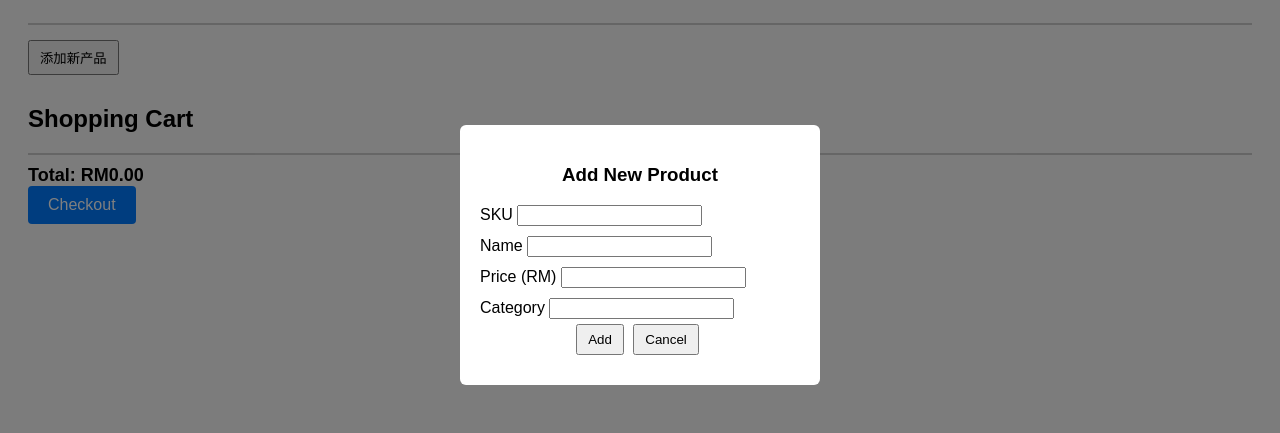
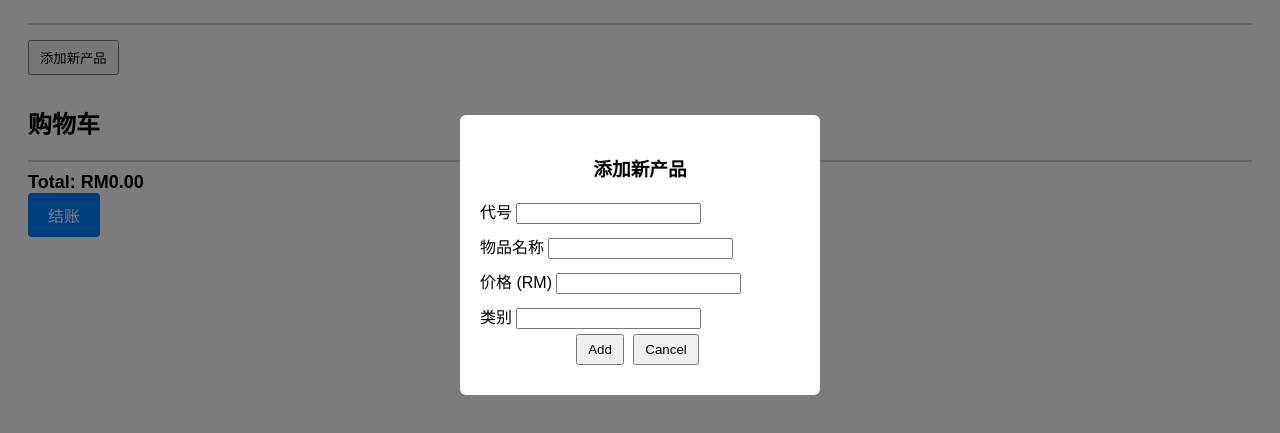
Before and after one commit to jimmylaw0923/e-recipt, a plain HTML site: page index.html in a window 1280 px wide. Both pictures are taken after a click on the button "添加新产品". Shown: the part 145-578 px from the top of the page. Drawn offline with nearby package versions, Linux system fonts and the light colour scheme.

Commit message:
index.html

```diff
--- a/index.html
+++ b/index.html
@@ -16,19 +16,19 @@
 
     <button id="show-add-product-btn" class="btn">添加新产品</button>
 
-    <h2>Shopping Cart</h2>
+    <h2>购物车</h2>
     <ul id="cart-list"></ul>
     <div id="total">Total: RM0.00</div>
-    <button id="checkout-btn">Checkout</button>
+    <button id="checkout-btn">结账</button>
 
     <!-- Add Product Modal -->
     <div id="add-product-modal">
         <div>
-            <h3>Add New Product</h3>
-            <label>SKU <input type="text" id="modal-sku" /></label>
-            <label>Name <input type="text" id="modal-name" /></label>
-            <label>Price (RM) <input type="number" id="modal-price" min="0" step="0.01" /></label>
-            <label>Category <input type="text" id="modal-category" /></label>
+            <h3>添加新产品</h3>
+            <label>代号 <input type="text" id="modal-sku" /></label>
+            <label>物品名称 <input type="text" id="modal-name" /></label>
+            <label>价格 (RM) <input type="number" id="modal-price" min="0" step="0.01" /></label>
+            <label>类别 <input type="text" id="modal-category" /></label>
             <button id="add-product-submit" class="btn">Add</button>
             <button id="add-product-cancel" class="btn">Cancel</button>
         </div>
@@ -37,7 +37,7 @@
     <!-- Checkout Modal -->
     <div id="checkout-modal">
         <div>
-            <h3>Select Document Type & Payment</h3>
+            <h3>选择文件与付款方式</h3>
 
             <div class="radio-group">
                 <label><input type="radio" name="docType" value="RECEIPT" checked /> Receipt</label>
```
